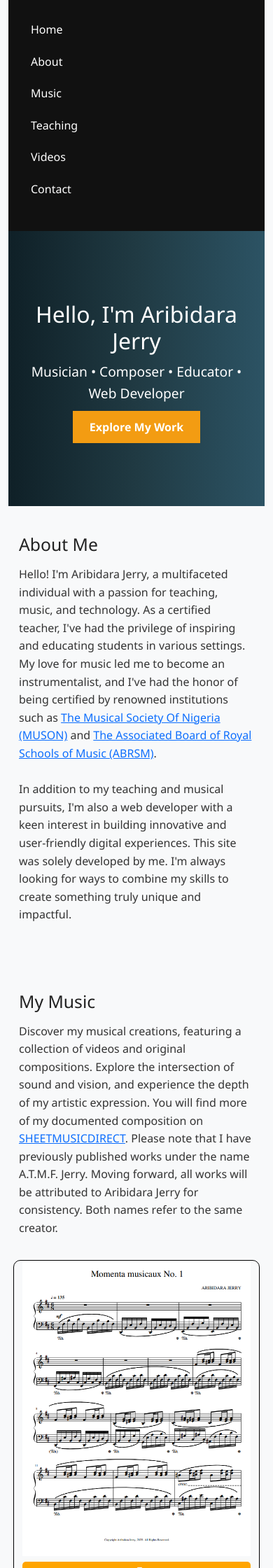
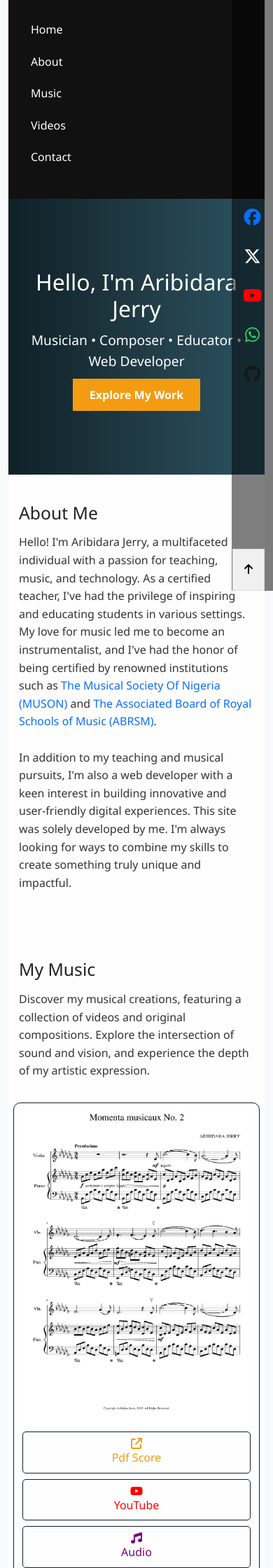
Before and after one commit to aribidarajerry/Portfolio, a Flask app: page / in a window 390 px wide. Shown: the top 2240 px of the page at 70% size. Run offline with Flask 3, Linux system fonts and the light colour scheme; some libraries are stand-ins or nearby versions.

Commit message:
new update

```diff
--- /dev/null
+++ b/static/css/style.css
@@ -0,0 +1,335 @@
+* {
+  margin: 0;
+  padding: 0;
+  box-sizing: border-box;
+  scroll-padding-top: 5rem;
+}
+
+html {
+  min-width: 300px;
+}
+
+body {
+  font-family: 'Segoe UI', Tahoma, Geneva, Verdana, sans-serif;
+  background-color: #f8f9fa;
+  /* background-image: url("../image/jerry0.jpg"); */
+  background-repeat: no-repeat;
+  background-attachment: fixed;
+  background-position: center;
+  background-size: cover;
+  color: #333;
+  line-height: 1.6;
+}
+
+header {
+  background-color: #111;
+  padding: 20px 0;
+}
+
+nav ul {
+  display: flex;
+  justify-content: center;
+  list-style: none;
+  flex-wrap: wrap;
+}
+
+nav ul li {
+  margin: 0 15px;
+}
+
+nav ul li a {
+  color: #fff;
+  text-decoration: none;
+  font-weight: 500;
+  transition: color 0.3s;
+}
+
+nav ul li a:hover {
+  color: #f39c12;
+}
+
+section {
+  padding: 60px 20px;
+  max-width: 900px;
+  margin: auto;
+  /* background-color: #f8f9fa; */
+  background-color: rgb(255,255,255,85%);
+}
+
+section h2 {
+  color: #222;
+  margin-bottom: 15px;
+}
+
+#home {
+  text-align: center;
+  background: linear-gradient(to right, #0f2027, #203a43, #2c5364);
+  color: white;
+  padding: 100px 20px;
+}
+
+#home h1 {
+  font-size: 2.5rem;
+  margin-bottom: 10px;
+}
+
+#home p {
+  font-size: 1.2rem;
+  margin-bottom: 20px;
+}
+
+#home a {
+  background-color: #f39c12;
+  color: #fff;
+  padding: 12px 24px;
+  text-decoration: none;
+  border-radius: 4px;
+  font-weight: bold;
+  transition: background-color 0.3s;
+}
+
+#home a:hover {
+  background-color: #e67e22;
+}
+
+.about {
+  position: relative;
+}
+
+.social-links {
+  position: absolute;
+  overflow: hidden;
+  background-color: rgb(0,0,0,50%);
+  width: 400px;
+  height: 0;
+  right: 0;
+  top: 200px;
+  border-radius: 50%;
+  display: flex;
+  justify-content: center;
+  align-items: center;
+  flex-direction: column;
+  transform: scale(0);
+  transition: .3s ease-in-out;
+}
+
+.social-links i {
+  font-size: 1.5rem;
+  margin: 1rem;
+  border-radius: 50%;
+  transition: .2s ease-in-out;
+}
+
+.social-links i:hover {
+  transform: scale(1.2)
+}
+
+.img:hover .social-links {
+  top: 0;
+  transform: scale(1);
+  width: 400px;
+  height: 400px;
+}
+
+.fa-facebook-f {
+  color: #1877F2;
+}
+
+.fa-x-twitter {
+  color: white;
+}
+
+.fa-instagram {
+  background: linear-gradient(45deg, #405DE6, #5851DB, #833AB4, #C13584, #E1306C, #FD1D1D);
+  -webkit-background-clip: text;
+  -webkit-text-fill-color: transparent;
+}
+
+.social-links .fa-youtube {
+  color: #FF0000;
+}
+
+.fa-whatsapp {
+  color: #25D366;
+}
+
+.fa-github {
+  color: #181717;
+}
+
+.arrow {
+    display: none;
+}
+
+#about img {
+  float: right;
+  width: 400px;
+  height: 400px;
+  margin-left: 1.5rem;
+  border-radius: 50%;
+}
+
+.music {
+  padding: 1rem;
+}
+
+.music .row {
+  border: 1px solid #0f2027;
+  border-radius: 10px;
+}
+
+a {
+  text-decoration: none;
+}
+
+.music-links a {
+  border-radius: 5px;
+  display: flex;
+  flex-direction: column;
+  justify-content: space-evenly;
+  align-items: center;
+  margin: 0.5rem 0;
+  padding: 0.5rem 0;
+  color: white;
+  border: 1px solid #0f2027;
+}
+
+.music-links a:hover {
+  box-shadow: 0 0 10px #0f2027;
+  background-color: #0f2027;
+}
+
+.music-links a:nth-child(1) {
+  color: #f39c12;
+}
+
+.music-links a:nth-child(2) {
+  color: #FF0000;
+}
+
+.music-links a:nth-child(3) {
+  color: purple;
+}
+
+iframe {
+  height: 35vh;
+  padding: 0 0.5rem 0.5rem 0;
+}
+
+form {
+  display: flex;
+  flex-direction: column;
+  gap: 15px;
+}
+
+form input,
+form textarea {
+  padding: 10px;
+  border: 1px solid #ccc;
+  border-radius: 4px;
+  font-size: 1rem;
+}
+
+form button {
+  padding: 12px;
+  background-color: #111;
+  color: white;
+  border: none;
+  border-radius: 4px;
+  font-weight: bold;
+  cursor: pointer;
+  transition: background-color 0.3s;
+}
+
+form button:hover {
+  background-color: #333;
+}
+
+footer {
+  text-align: center;
+  padding: 20px;
+  background-color: #111;
+  color: white;
+  font-size: 0.9rem;
+  margin-top: 40px;
+}
+
+/* Responsive */
+@media (max-width: 600px) {
+  * {
+    scroll-padding-top: 0;
+  }
+
+  .sticky-sm-top {
+    position: relative;
+    z-index: 50;
+  }
+
+  #about img {
+    display: none;
+  }
+
+  nav ul {
+    flex-direction: column;
+  }
+
+  nav ul li {
+    margin: 10px 0;
+  }
+
+  section {
+    padding: 40px 15px;
+  }
+
+  #home h1 {
+    font-size: 2rem;
+  }
+
+  .social-links {
+    position: fixed;
+    z-index: 99;
+    overflow: scroll;
+    min-height: 100vh;
+    top: 0;
+    border-radius: 0;
+    background-color: none;
+    width: auto;
+    transform: scale(1);
+  }
+
+  .social-links::-webkit-scrollbar {
+    display: none;
+  }
+
+  .img:hover .social-links {
+    top: 0;
+    transform: scale(1);
+    width: auto;
+    min-height: 100vh;
+  }
+
+  .arrow {
+    display: block;
+    position: sticky;
+    z-index: 99;
+    bottom: 0;
+    background-color: #f0f0f0;
+    padding: 1rem;
+    border: 1px solid #ddd;
+    width: fit-content;
+    margin-left: auto;
+
+  }
+  .fa-arrow-up {
+    color: black;
+  }
+  iframe {
+    min-height: 200px;
+  }
+}
+
+@media (max-width: 300px) {
+  iframe {
+    height: 25vh;
+  }
+}
--- a/templates/base.html
+++ b/templates/base.html
@@ -4,10 +4,12 @@
   <meta charset="UTF-8">
   <meta name="viewport" content="width=device-width, initial-scale=1.0">
   <meta property="og:image" content="https://aribidarajerry.onrender.com/static/image/jerry.jpg" />
+  <meta name="description" content="Hello! I'm Aribidara Jerry, a multifaceted individual with a passion for teaching, music, and technology.">
   <title>{% block title %}{% endblock %}</title>
   <link rel="shortcut icon" type="image/jpg" href="{{ url_for('static', filename='image/jerry.jpg') }}" />
   <link rel="stylesheet" href="{{ url_for('static', filename='css/all.min.css') }}">
   <link rel="stylesheet" href="{{ url_for('static', filename='css/bootstrap.min.css') }}">
+  <link rel="stylesheet" href="{{ url_for('static', filename='css/style.css') }}">
   <style>{% block _style %}{% endblock %}</style>
   <script src="{{ url_for('static', filename='js/webquery.min.js') }}"></script>
   <script src="{{ url_for('static', filename='js/bootstrap.min.js') }}"></script>
@@ -18,6 +20,7 @@
   - CTA button: “Start Learning Now” / “Join a Free Class”
  -->
   {% block content %}{% endblock %}
+
   <footer>
       <p>&copy; 2025 Aribidara Jerry</p>
   </footer>
--- a/templates/index.html
+++ b/templates/index.html
@@ -1,273 +1,5 @@
 {% extends 'base.html' %}
 {% block header %}{% endblock %}
-{% block _style %}
-
-* {
-  margin: 0;
-  padding: 0;
-  box-sizing: border-box;
-  scroll-padding-top: 5rem;
-}
-
-body {
-  font-family: 'Segoe UI', Tahoma, Geneva, Verdana, sans-serif;
-  background-color: #f8f9fa;
-  color: #333;
-  line-height: 1.6;
-}
-
-header {
-  background-color: #111;
-  padding: 20px 0;
-}
-
-nav ul {
-  display: flex;
-  justify-content: center;
-  list-style: none;
-  flex-wrap: wrap;
-}
-
-nav ul li {
-  margin: 0 15px;
-}
-
-nav ul li a {
-  color: #fff;
-  text-decoration: none;
-  font-weight: 500;
-  transition: color 0.3s;
-}
-
-nav ul li a:hover {
-  color: #f39c12;
-}
-
-section {
-  padding: 60px 20px;
-  max-width: 900px;
-  margin: auto;
-}
-
-section h2 {
-  color: #222;
-  margin-bottom: 15px;
-}
-
-#home {
-  text-align: center;
-  background: linear-gradient(to right, #0f2027, #203a43, #2c5364);
-  color: white;
-  padding: 100px 20px;
-}
-
-#home h1 {
-  font-size: 2.5rem;
-  margin-bottom: 10px;
-}
-
-#home p {
-  font-size: 1.2rem;
-  margin-bottom: 20px;
-}
-
-#home a {
-  background-color: #f39c12;
-  color: #fff;
-  padding: 12px 24px;
-  text-decoration: none;
-  border-radius: 4px;
-  font-weight: bold;
-  transition: background-color 0.3s;
-}
-
-#home a:hover {
-  background-color: #e67e22;
-}
-
-.about {
-  position: relative;
-}
-
-.social-links {
-  position: absolute;
-  overflow: hidden;
-  background-color: rgb(0,0,0,50%);
-  width: 400px;
-  height: 0;
-  right: 0;
-  top: 200px;
-  border-radius: 50%;
-  display: flex;
-  justify-content: center;
-  align-items: center;
-  flex-direction: column;
-  transform: scale(0);
-  transition: .3s ease-in-out;
-}
-
-.social-links i {
-  font-size: 1.5rem;
-  margin: 1rem;
-  border-radius: 50%;
-  transition: .2s ease-in-out;
-}
-
-.social-links i:hover {
-  transform: scale(1.2)
-}
-
-.img:hover .social-links {
-  top: 0;
-  transform: scale(1);
-  width: 400px;
-  height: 400px;
-}
-
-.fa-facebook-f {
-  color: #1877F2;
-}
-.fa-x-twitter {
-  color: white;
-}
-.fa-instagram {
-  background: linear-gradient(45deg, #405DE6, #5851DB, #833AB4, #C13584, #E1306C, #FD1D1D);
-  -webkit-background-clip: text;
-  -webkit-text-fill-color: transparent;
-
-}
-.social-links .fa-youtube {
-  color: #FF0000;
-}
-.fa-github {
-  color: #181717;
-}
-.fa-whatsapp {
-  color: #25D366;
-}
-
-
-#about img {
-  float: right;
-  width: 400px;
-  height: 400px;
-  margin-left: 1.5rem;
-  border-radius: 50%;
-}
-
-
-.music {
-  padding: 1rem;
-}
-
-.music .row {
-  border: 1px solid black;
-  border-radius: 10px;
-}
-
-.music-links a {
-  border-radius: 5px;
-  text-decoration: none;
-  display: flex;
-  flex-direction: column;
-  justify-content: space-evenly;
-  align-items: center;
-  margin: 0.5rem 0;
-  padding: 0.5rem 0;
-  color: white;
-}
-
-.music-links a:hover {
-  box-shadow: 0 0 7px black;
-}
-
-.music-links a:nth-child(1) {
-  background-color: orange;
-}
-
-.music-links a:nth-child(2) {
-  background-color: red;
-}
-
-.music-links a:nth-child(3) {
-  background-color: purple;
-}
-
-
-
-
-
-
-
-
-
-form {
-  display: flex;
-  flex-direction: column;
-  gap: 15px;
-}
-
-form input,
-form textarea {
-  padding: 10px;
-  border: 1px solid #ccc;
-  border-radius: 4px;
-  font-size: 1rem;
-}
-
-form button {
-  padding: 12px;
-  background-color: #111;
-  color: white;
-  border: none;
-  border-radius: 4px;
-  font-weight: bold;
-  cursor: pointer;
-  transition: background-color 0.3s;
-}
-
-form button:hover {
-  background-color: #333;
-}
-
-footer {
-  text-align: center;
-  padding: 20px;
-  background-color: #111;
-  color: white;
-  font-size: 0.9rem;
-  margin-top: 40px;
-}
-
-/* Responsive */
-@media (max-width: 600px) {
-  * {
-    scroll-padding-top: 0;
-  }
-  .sticky-sm-top {
-    position: relative;
-  }
-  #about img {
-    display: none;
-  }
-  nav ul {
-    flex-direction: column;
-  }
-
-  nav ul li {
-    margin: 10px 0;
-  }
-
-  #home h1 {
-    font-size: 2rem;
-  }
-
-  section {
-    padding: 40px 15px;
-  }
-}
-
-{% endblock %}
 {% block title %}Aribidara Jerry | Musician & Web Developer{% endblock %}
 {% block content %}
 
@@ -277,7 +9,7 @@ footer {
       <li><a href="#home">Home</a></li>
       <li><a href="#about">About</a></li>
       <li><a href="#music">Music</a></li>
-      <li><a href="#teaching">Teaching</a></li>
+      <!-- <li><a href="#teaching">Teaching</a></li> -->
       <li><a href="#videos">Videos</a></li>
       <li><a href="#contact">Contact</a></li>
     </ul>
@@ -290,6 +22,7 @@ footer {
   <a href="#music">Explore My Work</a>
 </section>
 
+<div class="scroll">
   <section id="about">
     <h2>About Me</h2>
     <div class="about">
@@ -299,9 +32,9 @@ footer {
           <a href="https://facebook.com/aribidarajerry">
             <i class="fa-brands fa-facebook"></i>
           </a>
-        <a href="https://www.instagram.com/musicforlife76/">
+          <!-- <a href="https://www.instagram.com/musicforlife76/">
             <i class="fa-brands fa-instagram"></i>
-        </a>
+          </a> -->
           <a href="https://x.com/AribidaraJ65504">
             <i class="fa-brands fa-x-twitter"></i>
           </a>
@@ -321,8 +54,24 @@ footer {
 
   <section id="music">
     <h2>My Music</h2>
-  <p>Discover my musical creations, featuring a collection of videos and original compositions. Explore the intersection of sound and vision, and experience the depth of my artistic expression. You will find more of my documented composition on <a href="https://www.sheetmusicdirect.com/en-US/Search.aspx?query=Aribidara%2BJerry">SHEETMUSICDIRECT</a>. Please note that I have previously published works under the name A.T.M.F. Jerry. Moving forward, all works will be attributed to Aribidara Jerry for consistency. Both names refer to the same creator.</p>
+    <p>Discover my musical creations, featuring a collection of videos and original compositions. Explore the intersection of sound and vision, and experience the depth of my artistic expression.</p>
     <div class="row">
+      <div class="col-sm-6 music">
+        <div class="row">
+          <img class="col-sm-6" src="{{ url_for('static', filename='image/musical-moment-2.jpg') }}" alt="">
+          <div class="col-sm-6 music-links">
+            <a href="">
+              <i class="fa-solid fa-external-link"></i> Pdf Score
+            </a>
+            <a href="">
+              <i class="fa-brands fa-youtube"></i> YouTube
+            </a>
+            <a href="">
+              <i class="fa-solid fa-music"></i> Audio
+            </a>
+          </div>
+        </div>
+      </div>
       <!-- <div class="col-sm-6 music">
         <div class="row">
           <img class="col-sm-6" src="{{ url_for('static', filename='image/how-great-is-our-God.jpg') }}" alt="">
@@ -484,16 +233,25 @@ footer {
         </div>
       </div> -->
     </div>
+    You will find more of my documented composition on <a href="https://www.sheetmusicdirect.com/en-US/Search.aspx?query=Aribidara%2BJerry">SHEETMUSICDIRECT</a>. Please note that I have previously published works under the name A.T.M.F. Jerry. Moving forward, all works will be attributed to <b>Aribidara Jerry</b> for consistency. Both names refer to the same creator.
   </section>
 
-<section id="teaching">
+  <!-- <section id="teaching">
     <h2>Teaching</h2>
     <p>Book a lesson, class details, teaching philosophy.</p>
-</section>
+  </section> -->
 
   <section id="videos">
     <h2>Videos</h2>
-  <p>YouTube and Instagram embeds.</p>
+    <p>Welcome to my video showcase! Here, you'll find a selection of my performances, highlighting my skills as an instrumentalist. From classical masterpieces to contemporary works, I'm excited to share my musical interpretations with you. Explore the videos below to experience my passion for music.</p>
+    <div class="row">
+      <iframe class="col-sm-6" src="https://www.youtube.com/embed/kIAN88EnzRU?si=t-Wm3VR3Gc1aNqrg" title="YouTube video player" frameborder="0" allow="accelerometer; autoplay; clipboard-write; encrypted-media; gyroscope; picture-in-picture; web-share" referrerpolicy="strict-origin-when-cross-origin" allowfullscreen><!-- Violin worship session 1 --></iframe>
+      <iframe class="col-sm-6" src="https://www.youtube.com/embed/2XQ-uHfG0HA?si=65-td0zfz-aPKbTV" title="YouTube video player" frameborder="0" allow="accelerometer; autoplay; clipboard-write; encrypted-media; gyroscope; picture-in-picture; web-share" referrerpolicy="strict-origin-when-cross-origin" allowfullscreen><!-- Bass and Lead guitarist all in one --></iframe>
+      <iframe class="col-sm-6" src="https://www.youtube.com/embed/w9G6V5QGeLg?si=H22QfDAydNYvSuDQ" title="YouTube video player" frameborder="0" allow="accelerometer; autoplay; clipboard-write; encrypted-media; gyroscope; picture-in-picture; web-share" referrerpolicy="strict-origin-when-cross-origin" allowfullscreen><!--He set me free... Sunday ministration--></iframe>
+      <iframe class="col-sm-6" src="https://www.youtube.com/embed/pzhfY4gzaNw?si=kegQTcyNfhzeql64" title="YouTube video player" frameborder="0" allow="accelerometer; autoplay; clipboard-write; encrypted-media; gyroscope; picture-in-picture; web-share" referrerpolicy="strict-origin-when-cross-origin" allowfullscreen><!--Sunday ministration--></iframe>
+      <iframe class="col-sm-6" src="https://youtube.com/embed/VN8rN0hLrZM?playlist=VN8rN0hLrZM&loop=1" title="YouTube video player" frameborder="0" allow="accelerometer; autoplay; clipboard-write; encrypted-media; gyroscope; picture-in-picture; web-share" referrerpolicy="strict-origin-when-cross-origin" allowfullscreen><!--Bach prelude in c minor--></iframe>
+    </div>
+    You can visit my YouTube channel for additional performances and music content by clicking <a href="https://www.youtube.com/@aribidarajerry7889">Aribidara Jerry</a>.
   </section>
 
   <section id="contact">
@@ -505,5 +263,9 @@ footer {
       <button type="submit">Send</button>
     </form>
   </section>
+  <a class="arrow" href="#">
+    <i class="fa-solid fa-arrow-up"></i>
+  </a>
+</div>
 
 {% endblock %}
```
Also changed, not shown: static/image/jerry0.jpg (added), static/image/musical-moment-2.jpg (added), static/image/piece.jpg (added). Lines whose indentation alone changed are shown as unchanged.
